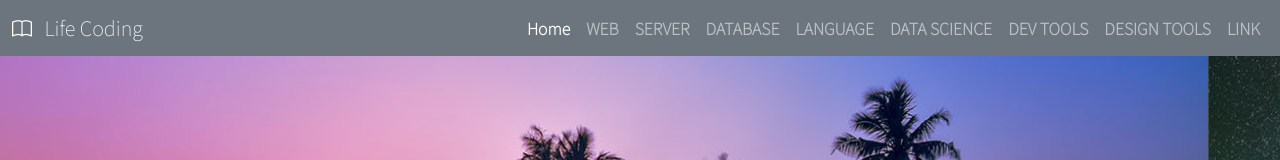
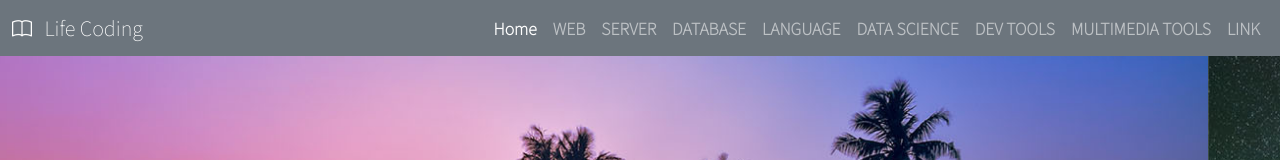
Before and after one commit to joungwoonglee/Life-Coding, a plain HTML site: page index.html in a window 1280 px wide. Shown: the top 160 px of the page. Drawn offline with nearby package versions, Linux system fonts and the light colour scheme; a web font is replaced by a local one.

Commit message:
change name design tool to multimedia tools

```diff
--- a/index.html
+++ b/index.html
@@ -43,7 +43,7 @@
               <a class="nav-link fw-bold" href="#dev_tools">DEV TOOLS</a>
             </li>
             <li class="nav-item">
-              <a class="nav-link fw-bold" href="#design_tools">DESIGN TOOLS</a>
+              <a class="nav-link fw-bold" href="#multimedia_tools">MULTIMEDIA TOOLS</a>
             </li>
             <li class="nav-item">
               <a class="nav-link fw-bold" href="#link">LINK</a>
@@ -502,7 +502,7 @@
       </div>
 
       <div class="row">
-        <h2 class="courses" id="design_tools">DESIGN TOOLS</h2>
+        <h2 class="courses" id="multimedia_tools">MULTIMEDIA TOOLS</h2>
         <div class="col-md-4">
           <div class="card shadow p-3 mb-5 bg-body rounded">
             <div class="card-header">
```
